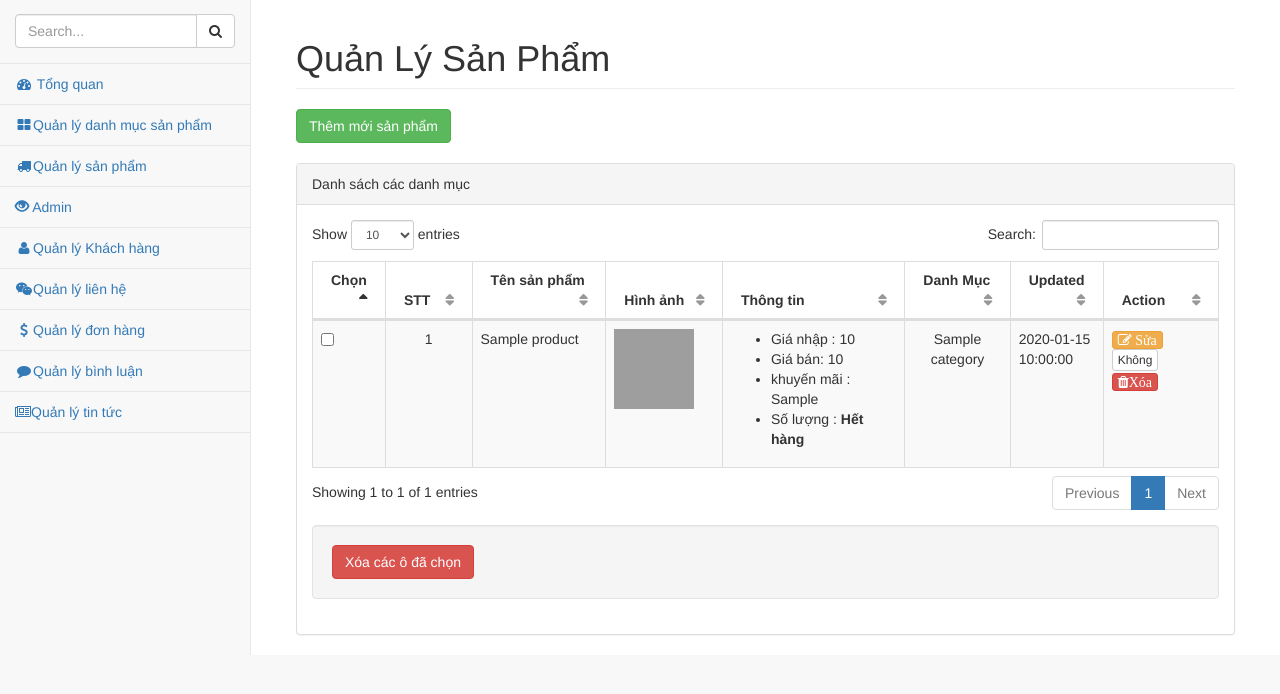
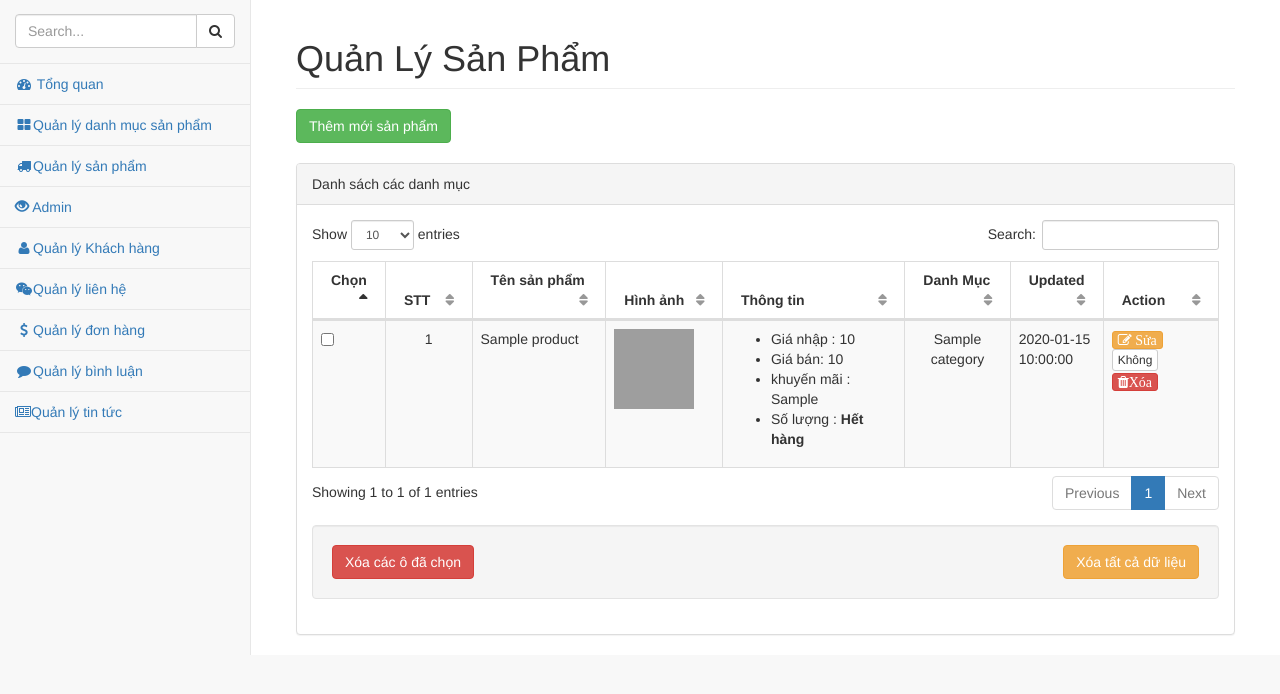
Before and after one commit to lviethai1997/tutphp, a PHP site: page /tutphp/admin/modules/product in a window 1280 px wide. Shown: the part 52-746 px from the top of the page. Run offline with PHP 8.4, Linux system fonts and the light colour scheme; the visitor is signed in with stand-in values (Sample User, id 1); tables that the repository leaves empty or names only in its code hold one stand-in row (values such as "Sample post"); some libraries are stand-ins or nearby versions; grey boxes are pictures that could not be loaded.

Commit message:
update delete

```diff
--- a/admin/modules/product/index.php
+++ b/admin/modules/product/index.php
@@ -7,13 +7,25 @@
         $sqlproduct="SELECT products.*,products.id as id,products.name as name,products.thunbar as thunbar,products.price as price,products.sale as sale,products.number as number,products.updated_at as updated_at,categories.name as cate FROM products inner join categories on products.category_id = categories.id";
         $product = $db->fetchsql($sqlproduct);
 
-        if($_SERVER["REQUEST_METHOD"] == "POST"){
+        if(isset($_POST["CheckBoxDelete"]))
+        {
             $checkbox = $_POST['check'];
             for($i=0;$i<count($checkbox);$i++){
             $del_id = $checkbox[$i];
             $num =$db->deletesql("products","id= '".$del_id."'");
             }
-            $_SESSION['success'] = "Xóa sản phẩm thành công";
+            if($num>0){
+                $_SESSION['success'] = "Xóa đơn hàng thành công";
+                redirectAdmin("product");
+            }else{
+                $_SESSION['error'] = "Xóa đơn hàng thất bại!!";
+                redirectAdmin("product");
+            }
+
+        }else if(isset($_POST["DeleteAll"]))
+        {
+            $deleteAllRow = $db->DeleteAll("products");
+            $_SESSION['success'] = "Xóa tất cả các đơn hàng thành công";
             redirectAdmin("product");
         }
 ?>
@@ -109,7 +121,8 @@
                 </div>
                 <!-- /.table-responsive -->
                 <div class="well">
-                <input type="submit" class="btn btn-danger" name="submit" value="Xóa các ô đã chọn" onclick="return confirm('Bạn có chắc muốn xóa không?')">
+                <input type="submit" class="btn btn-danger" name="CheckBoxDelete" value="Xóa các ô đã chọn" onclick="return confirm('Bạn có chắc muốn xóa không?')">
+                <input type="submit" class="btn btn-warning" style="float:right;" name="DeleteAll"  onclick="return confirm('Bạn có chắc muốn xóa không?')" value="Xóa tất cả dữ liệu">
                 </div>
             </div>
             </form>
```
Also changed, not shown: admin/modules/comments/index.php (+16 -3 lines).
